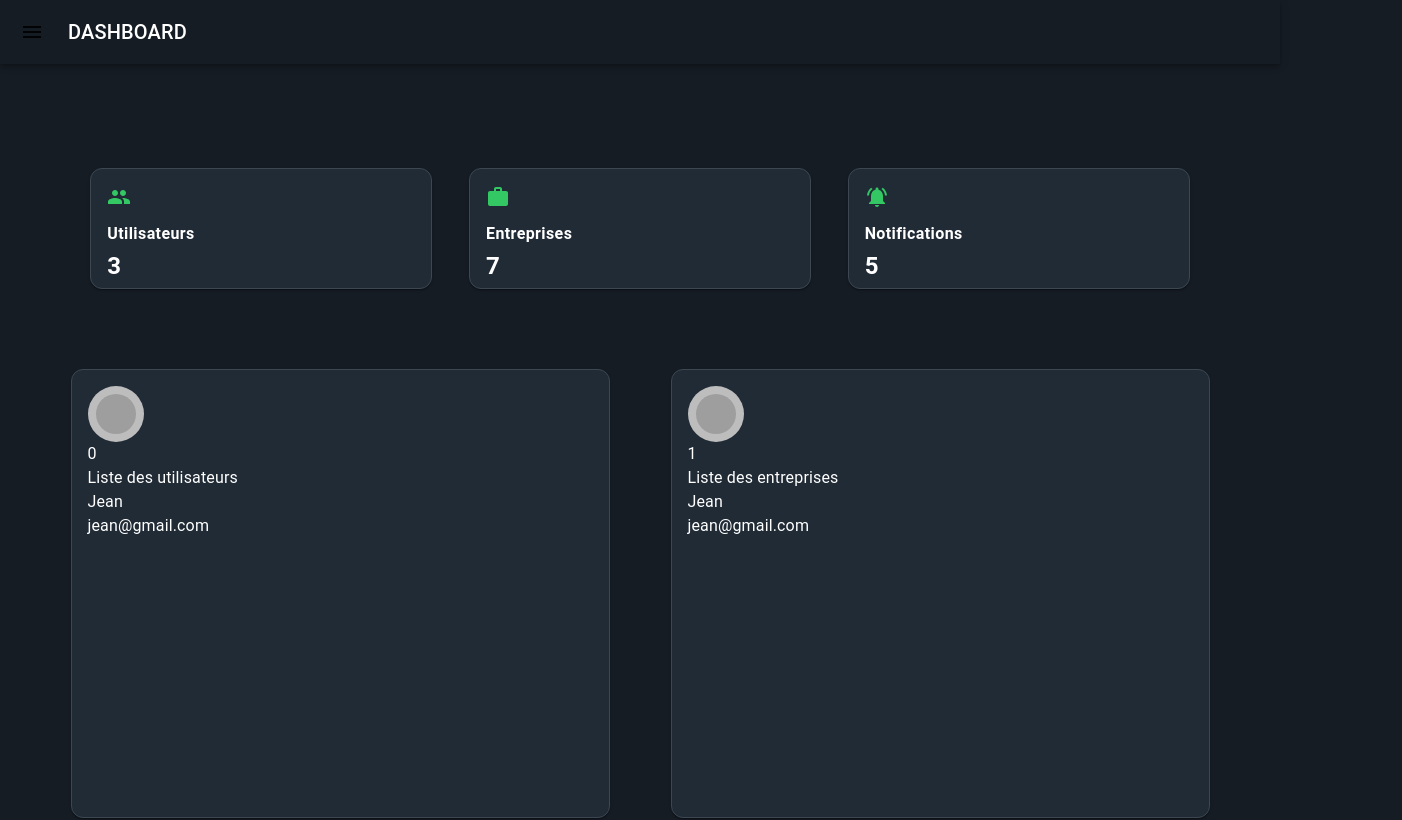
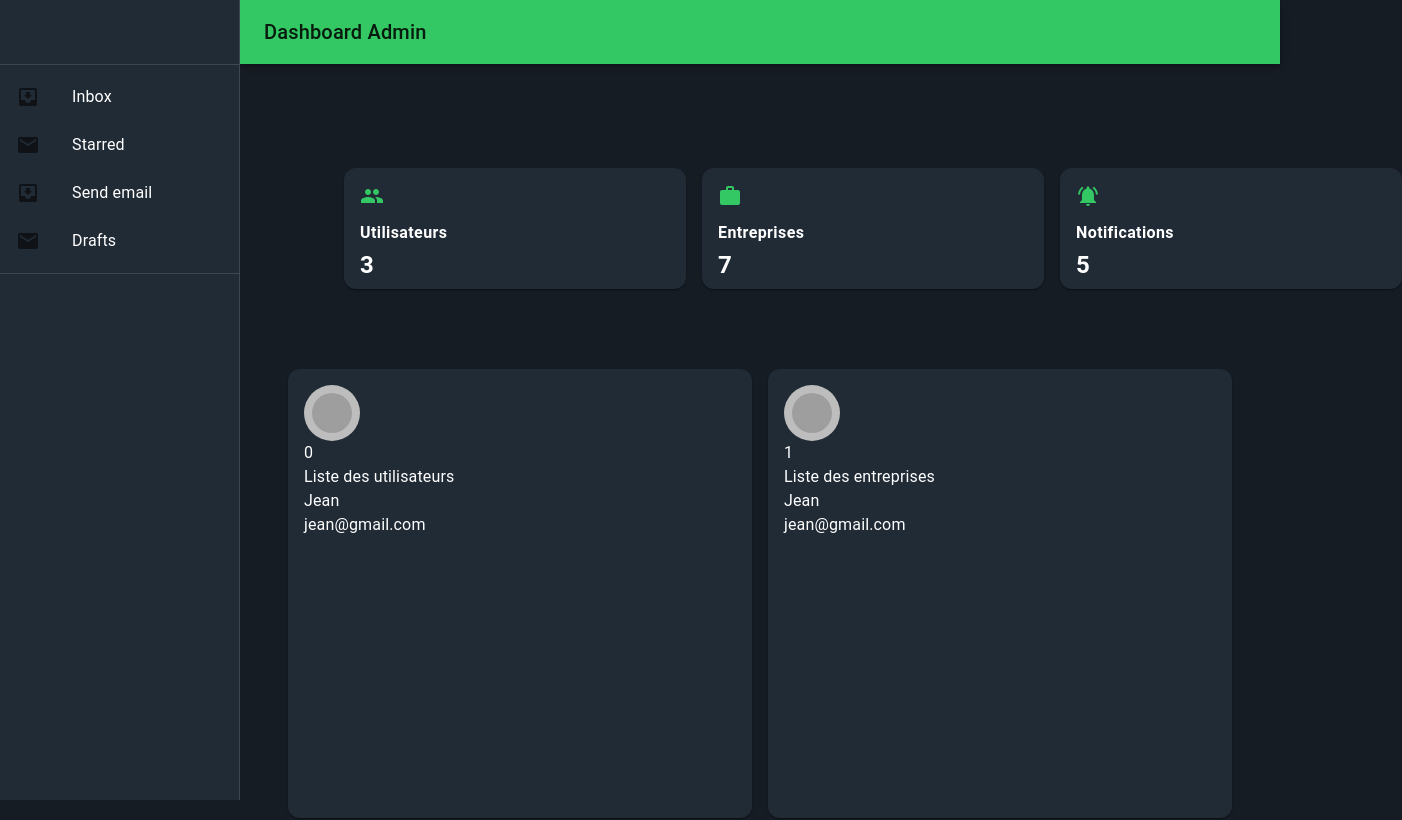
Before and after one commit to CDA-SKEW/Skew, a React (Create React App) app in the folder front/: page /#/admin in a window 1280 px wide. Shown: the top 820 px of the page, 1402 px wide, since content can reach past the window. Built offline with nearby package versions, Linux system fonts and the light colour scheme; grey boxes are pictures that could not be loaded.

Commit message:
Init: update sidebar responsive

```diff
--- a/front/src/components/admin/AdminCardUsers.js
+++ b/front/src/components/admin/AdminCardUsers.js
@@ -6,6 +6,7 @@ import Typography from "@mui/material/Typography";
 import GroupIcon from "@mui/icons-material/Group";
 import NotificationsActiveIcon from "@mui/icons-material/NotificationsActive";
 import WorkIcon from "@mui/icons-material/Work";
+import { Container } from "@mui/material";
 
 export default function BasicCard() {
   const { nbUser, nbWork, nbNotif } = {
@@ -34,6 +35,8 @@ export default function BasicCard() {
     },
   ];
   return (
+    <div title="Dashboard | Minimal-UI">
+      <Container maxWidth="xl">
         <Box
           component="span"
           sx={{
@@ -41,10 +44,10 @@ export default function BasicCard() {
             justifyContent: "space-around",
             p: 6,
             flexDirection: { xs: "column", md: "row" },
-        alignItems: "center",
             borderRadius: "12px",
             fontWeight: "bold",
             position: "relative",
+            alignItems: "stretch",
           }}
         >
           {array.map((item, index) => {
@@ -55,7 +58,6 @@ export default function BasicCard() {
                   minWidth: 342,
                   height: 121,
                   borderRadius: "12px",
-              border: "1px solid #3c4752",
                   boxSizing: "border-box",
                   fontSize: "13px",
                   m: 1,
@@ -111,5 +113,7 @@ export default function BasicCard() {
             );
           })}
         </Box>
+      </Container>
+    </div>
   );
 }
--- a/front/src/components/admin/AdminListUsers.js
+++ b/front/src/components/admin/AdminListUsers.js
@@ -54,7 +54,6 @@ export default function BasicCard() {
             key={index}
             sx={{
               borderRadius: "12px",
-              border: "1px solid #3c4752",
               fontSize: "13px",
               width: "539px",
               height: "449px",
--- a/front/src/configs/theme.js
+++ b/front/src/configs/theme.js
@@ -30,27 +30,34 @@ const themeAdmin = createTheme({
       main: "#33c863",
     },
     secondary: {
-      main: "#c1f8d2",
+      main: "#f50057",
     },
     background: {
-      default: "#161c24",
-      paper: "#212b36",
+      default: "#161C24",
+      paper: "#212B36",
     },
     text: {
       primary: "#ffffff",
     },
+    divider: "#3C4752",
+    success: {
+      main: "#c7f1d1",
+    },
+    info: {
+      main: "#2196f3",
+    },
+    warning: {
+      main: "#ff9800",
+    },
+    error: {
+      main: "#f44336",
+    },
+    MuiTable: {
+      size: "small",
+    },
   },
-  typography: {
-    fontSize: 14,
-    fontWeightLight: 400,
-  },
-  overrides: {
-    MuiAppBar: {
-      colorInherit: {
-        backgroundColor: "#689f38",
-        color: "#fff",
-      },
-    },
+  shape: {
+    borderRadius: 12,
   },
   props: {
     MuiAppBar: {
--- a/front/src/layouts/AdminLayout.js
+++ b/front/src/layouts/AdminLayout.js
@@ -1,156 +1,144 @@
 import * as React from "react";
+import PropTypes from "prop-types";
+import AppBar from "@mui/material/AppBar";
+import Box from "@mui/material/Box";
+import CssBaseline from "@mui/material/CssBaseline";
+import Divider from "@mui/material/Divider";
+import Drawer from "@mui/material/Drawer";
+import IconButton from "@mui/material/IconButton";
+import InboxIcon from "@mui/icons-material/MoveToInbox";
+import List from "@mui/material/List";
+import ListItem from "@mui/material/ListItem";
+import ListItemIcon from "@mui/material/ListItemIcon";
+import ListItemText from "@mui/material/ListItemText";
+import MailIcon from "@mui/icons-material/Mail";
+import MenuIcon from "@mui/icons-material/Menu";
+import Toolbar from "@mui/material/Toolbar";
+import Typography from "@mui/material/Typography";
 import { ThemeProvider } from "@mui/material/styles";
 import { themeAdmin } from "../configs/theme";
 import GlobalStyles from "@mui/material/GlobalStyles";
 import { style } from "../configs/globalStyle";
-import { styled, useTheme } from "@mui/material/styles";
-import Box from "@mui/material/Box";
-import Drawer from "@mui/material/Drawer";
-import CssBaseline from "@mui/material/CssBaseline";
-import MuiAppBar from "@mui/material/AppBar";
-import Toolbar from "@mui/material/Toolbar";
-import List from "@mui/material/List";
-import Typography from "@mui/material/Typography";
-import Divider from "@mui/material/Divider";
-import IconButton from "@mui/material/IconButton";
-import MenuIcon from "@mui/icons-material/Menu";
-import ChevronLeftIcon from "@mui/icons-material/ChevronLeft";
-import ChevronRightIcon from "@mui/icons-material/ChevronRight";
-import ListItem from "@mui/material/ListItem";
-import ListItemText from "@mui/material/ListItemText";
-import HomeIcon from "@mui/icons-material/Home";
-import { ListItemIcon } from "@mui/material";
-import MessageIcon from "@mui/icons-material/Message";
-
-// import WorkIcon from "@mui/icons-material/Work";
-// import PeopleAltIcon from "@mui/icons-material/PeopleAlt";
 
 const drawerWidth = 240;
 
-const Main = styled("main", { shouldForwardProp: (prop) => prop !== "open" })(
-  ({ theme, open }) => ({
-    flexGrow: 1,
-    padding: theme.spacing(3),
-    transition: theme.transitions.create("margin", {
-      easing: theme.transitions.easing.sharp,
-      duration: theme.transitions.duration.leavingScreen,
-    }),
-    marginLeft: `-${drawerWidth}px`,
-    ...(open && {
-      transition: theme.transitions.create("margin", {
-        easing: theme.transitions.easing.easeOut,
-        duration: theme.transitions.duration.enteringScreen,
-      }),
-      marginLeft: 0,
-    }),
-  })
-);
+function ResponsiveDrawer({ children }) {
+  const { window } = children;
+  const [mobileOpen, setMobileOpen] = React.useState(false);
 
-const AppBar = styled(MuiAppBar, {
-  shouldForwardProp: (prop) => prop !== "open",
-})(({ theme, open }) => ({
-  transition: theme.transitions.create(["margin", "width"], {
-    easing: theme.transitions.easing.sharp,
-    duration: theme.transitions.duration.leavingScreen,
-  }),
-  ...(open && {
-    width: `calc(100% - ${drawerWidth}px)`,
-    marginLeft: `${drawerWidth}px`,
-    transition: theme.transitions.create(["margin", "width"], {
-      easing: theme.transitions.easing.easeOut,
-      duration: theme.transitions.duration.enteringScreen,
-    }),
-  }),
-}));
-
-const DrawerHeader = styled("div")(({ theme }) => ({
-  display: "flex",
-  alignItems: "center",
-  padding: theme.spacing(0, 1),
-  // necessary for content to be below app bar
-  ...theme.mixins.toolbar,
-  justifyContent: "flex-end",
-}));
-
-export default function AdminLayout({ children }) {
-  const theme = useTheme();
-  const [open, setOpen] = React.useState(false);
-
-  const handleDrawerOpen = () => {
-    setOpen(true);
+  const handleDrawerToggle = () => {
+    setMobileOpen(!mobileOpen);
   };
 
-  const handleDrawerClose = () => {
-    setOpen(false);
-  };
+  const drawer = (
+    <div>
+      <Toolbar />
+      <Divider />
+      <List>
+        {["Inbox", "Starred", "Send email", "Drafts"].map((text, index) => (
+          <ListItem button key={text}>
+            <ListItemIcon>
+              {index % 2 === 0 ? <InboxIcon /> : <MailIcon />}
+            </ListItemIcon>
+            <ListItemText primary={text} />
+          </ListItem>
+        ))}
+      </List>
+      <Divider />
+    </div>
+  );
+
+  const container =
+    window !== undefined ? () => window().document.body : undefined;
 
   return (
     <ThemeProvider theme={themeAdmin}>
-      {/* Theme global */}
       <CssBaseline />
       <GlobalStyles styles={{ ...style }} />;
       <Box sx={{ display: "flex" }}>
+        <CssBaseline />
         <AppBar
           position="fixed"
-          open={open}
-          sx={{ backgroundColor: "#161C24" }}
+          sx={{
+            width: { sm: `calc(100% - ${drawerWidth}px)` },
+            ml: { sm: `${drawerWidth}px` },
+          }}
         >
           <Toolbar>
             <IconButton
               color="inherit"
               aria-label="open drawer"
-              onClick={handleDrawerOpen}
               edge="start"
-              sx={{ mr: 2, ...(open && { display: "none" }) }}
+              onClick={handleDrawerToggle}
+              sx={{ mr: 2, display: { sm: "none" } }}
             >
               <MenuIcon />
             </IconButton>
-            <Typography variant="h6">DASHBOARD</Typography>
+            <Typography variant="h6" noWrap component="div">
+              Dashboard Admin
+            </Typography>
           </Toolbar>
         </AppBar>
-        <Drawer
+        <Box
+          component="nav"
+          sx={{ width: { sm: drawerWidth }, flexShrink: { sm: 0 } }}
+          aria-label="mailbox folders"
+        >
+          {/* The implementation can be swapped with js to avoid SEO duplication of links. */}
+          <Drawer
+            container={container}
+            variant="temporary"
+            open={mobileOpen}
+            onClose={handleDrawerToggle}
+            ModalProps={{
+              keepMounted: true, // Better open performance on mobile.
+            }}
+            sx={{
+              display: { xs: "block", sm: "none" },
+              "& .MuiDrawer-paper": {
+                boxSizing: "border-box",
+                width: drawerWidth,
+              },
+            }}
+          >
+            {drawer}
+          </Drawer>
+          <Drawer
+            variant="permanent"
+            sx={{
+              display: { xs: "none", sm: "block" },
+              "& .MuiDrawer-paper": {
+                boxSizing: "border-box",
+                width: drawerWidth,
+              },
+            }}
+            open
+          >
+            {drawer}
+          </Drawer>
+        </Box>
+        <Box
+          component="main"
           sx={{
-            width: drawerWidth,
-            flexShrink: 0,
-            "& .MuiDrawer-paper": {
-              width: drawerWidth,
-              boxSizing: "border-box",
-            },
+            flexGrow: 1,
+            p: 3,
+            width: { sm: `calc(100% - ${drawerWidth}px)` },
           }}
-          variant="persistent"
-          anchor="left"
-          open={open}
         >
-          <DrawerHeader>
-            <IconButton onClick={handleDrawerClose}>
-              {theme.direction === "ltr" ? (
-                <ChevronLeftIcon />
-              ) : (
-                <ChevronRightIcon />
-              )}
-            </IconButton>
-          </DrawerHeader>
-          <Divider />
-          <List component="h6">
-            {["Home", "Messagerie", "Emplois", "Utilisateurs"].map(
-              (text, index) => (
-                <ListItem button key={index}>
-                  <ListItemIcon>
-                    {index % 2 === 0 ? <HomeIcon /> : <MessageIcon />}{" "}
-                    {/* { <WorkIcon /> : <PeopleAltIcon />} */}
-                  </ListItemIcon>
-                  <ListItemText primary={text} />
-                </ListItem>
-              )
-            )}
-          </List>
-          <Divider />
-        </Drawer>
-        <Main open={open}>
-          <DrawerHeader />
+          <Toolbar />
           {children}
-        </Main>
+        </Box>
       </Box>
     </ThemeProvider>
   );
 }
+
+ResponsiveDrawer.propTypes = {
+  /**
+   * Injected by the documentation to work in an iframe.
+   * You won't need it on your project.
+   */
+  window: PropTypes.func,
+};
+
+export default ResponsiveDrawer;
```
Lines whose indentation alone changed are shown as unchanged.
